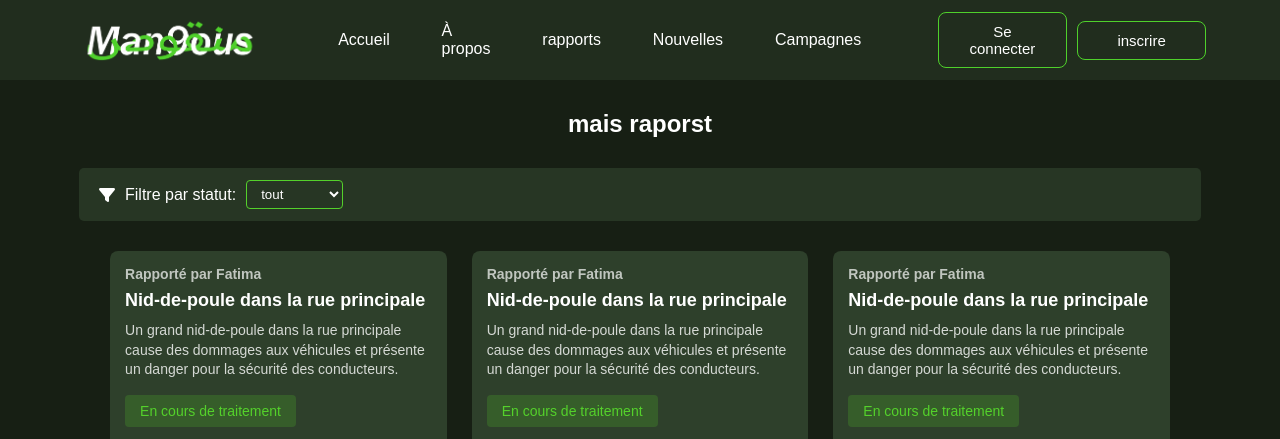
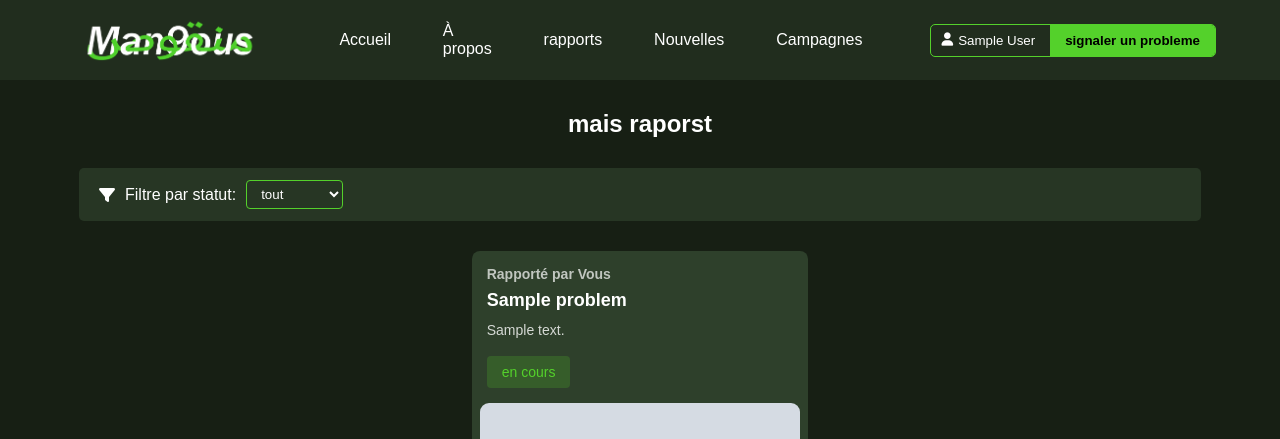
Before and after one commit to elcadii/man9ous-, a PHP site: page /maiRaport.php in a window 1280 px wide. Shown: the top 439 px of the page. Run offline with PHP 8.4, Linux system fonts and the light colour scheme; the visitor is signed in with stand-in values (Sample User, id 1); tables that the repository leaves empty or names only in its code hold one stand-in row (values such as "Sample post"); grey boxes marked "Sample" are stand-in pictures.

Commit message:
addd mai rappor

```diff
--- a/user/maiRaport.php
+++ b/user/maiRaport.php
@@ -1,5 +1,9 @@
+<?php
+include("scriptphp/script_maiRaport.php");
+?>
 <!DOCTYPE html>
 <html lang="fr">
+
 <head>
   <meta charset="UTF-8">
   <meta name="viewport" content="width=device-width, initial-scale=1.0">
@@ -7,6 +11,7 @@
   <link rel="stylesheet" href="style/maiRaport.css">
   <link rel="stylesheet" href="https://cdnjs.cloudflare.com/ajax/libs/font-awesome/6.0.0-beta3/css/all.min.css">
 </head>
+
 <body>
   <?php
   include("../includs/header.php");
@@ -30,22 +35,29 @@
 
       <div class="reports-grid">
         <!-- Report Card 1 -->
+
+        <?php foreach ($reports as $report): ?>
           <div class="report-card">
             <div class="report-header">
-            <h3>Rapporté par Fatima</h3>
-            <h2>Nid-de-poule dans la rue principale</h2>
-            <p>Un grand nid-de-poule dans la rue principale cause des dommages aux véhicules et présente un danger pour la sécurité des conducteurs.</p>
+              <h3>Rapporté par Vous</h3>
+              <h2><?= htmlspecialchars($report['problem_name']) ?></h2>
+              <p><?= htmlspecialchars($report['description']) ?></p>
             </div>
             <div class="report-status">
-            <button class="status-btn">En cours de traitement</button>
+              <button class="status-btn">
+                <?= htmlspecialchars($report['management_status'] ?? 'Statut inconnu') ?>
+              </button>
             </div>
             <div class="report-image">
-            <img src="img/treo dans la reout" alt="Nid-de-poule dans la rue">
+              <img src="<?= htmlspecialchars($report['photo_url']) ?>" alt="<?= htmlspecialchars($report['problem_name']) ?>">
             </div>
           </div>
+        <?php endforeach; ?>
 
         <!-- Report Card 2 -->
-        <div class="report-card">
+
+        <!-- Report Card 3 -->
+        <!-- <div class="report-card">
           <div class="report-header">
             <h3>Rapporté par Fatima</h3>
             <h2>Nid-de-poule dans la rue principale</h2>
@@ -57,22 +69,7 @@
           <div class="report-image">
             <img src="/pothole.jpg" alt="Nid-de-poule dans la rue">
           </div>
-        </div>
-
-        <!-- Report Card 3 -->
-        <div class="report-card">
-          <div class="report-header">
-            <h3>Rapporté par Fatima</h3>
-            <h2>Nid-de-poule dans la rue principale</h2>
-            <p>Un grand nid-de-poule dans la rue principale cause des dommages aux véhicules et présente un danger pour la sécurité des conducteurs.</p>
-          </div>
-          <div class="report-status">
-            <button class="status-btn">En cours de traitement</button>
-          </div>
-          <div class="report-image">
-            <img src="/pothole.jpg" alt="Nid-de-poule dans la rue">
-          </div>
-        </div>
+        </div> -->
       </div>
     </div>
   </main>
@@ -80,4 +77,5 @@
   include("../includs/footer.php");
   ?>
 </body>
+
 </html>
--- /dev/null
+++ b/user/scriptPhP/script_maiRaport.php
@@ -0,0 +1,19 @@
+<?php
+include("../confige/DbConnect.php");
+
+if (!isset($_SESSION['user_id'])) {
+    die("Vous devez être connecté pour voir vos rapports.");
+}
+
+$user_id = $_SESSION['user_id'];
+
+$sql = "SELECT p.*, m.status AS management_status
+        FROM problem p
+        LEFT JOIN management m ON p.problem_id = m.problem_id
+        WHERE p.user_id = ?
+        ORDER BY p.problem_id DESC";
+
+$stmt = $pdo->prepare($sql);
+$stmt->execute([$user_id]);
+$reports = $stmt->fetchAll(PDO::FETCH_ASSOC);
+?>
```
Lines whose indentation alone changed are shown as unchanged.
